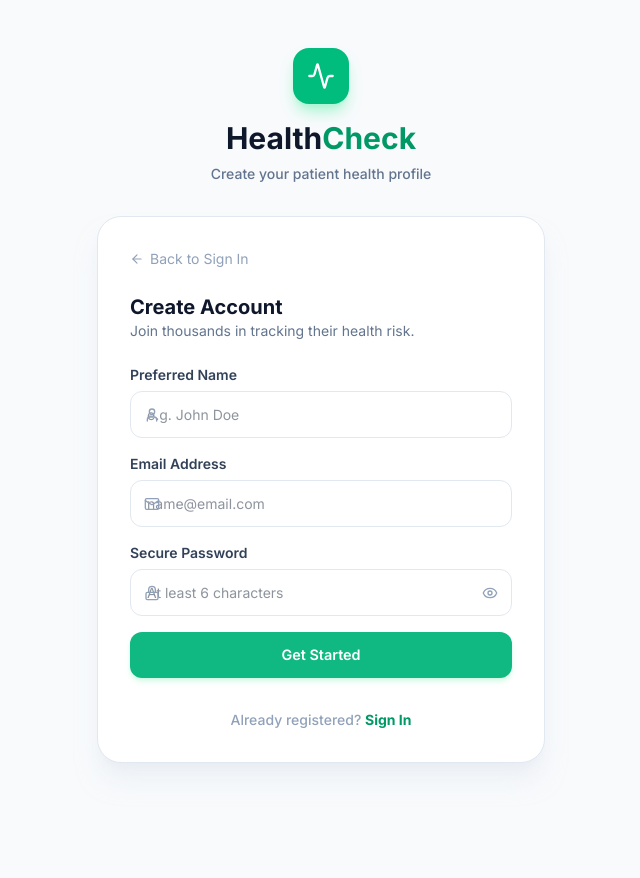
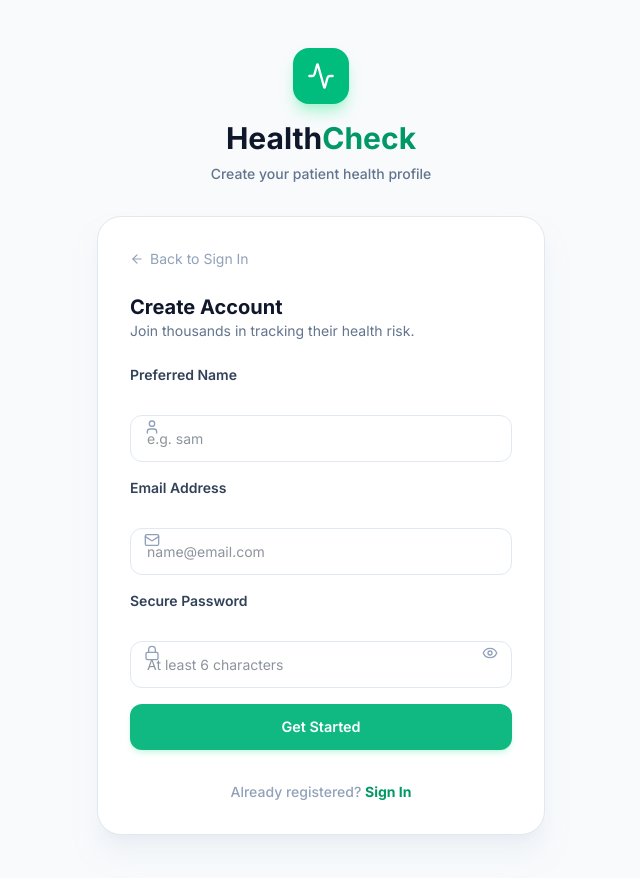
Before and after one commit to owsam22/diabetes-risk-engine, a React (Vite) app in the folder frontend/: page /register in a window 1280 px wide. Shown: the top 878 px of the page, without its empty margins (319-959 px from the left). Before the commit the page ends 811 px from the top, so only its background shows below. Built offline with nearby package versions, Linux system fonts and the light colour scheme; no server answers.

Commit message:
registration ui updated

```diff
--- a/frontend/src/pages/RegisterPage.jsx
+++ b/frontend/src/pages/RegisterPage.jsx
@@ -66,8 +66,9 @@ export default function RegisterPage() {
                             <label className="block text-sm font-semibold text-slate-700 mb-1.5">Preferred Name</label>
                             <div className="relative">
                                 <User size={16} className="absolute left-3.5 top-1/2 -translate-y-1/2 text-slate-400" />
+                                <br />
                                 <input type="text" value={name} onChange={(e) => setName(e.target.value)}
-                                    className="input-field pl-10" placeholder="e.g. John Doe" />
+                                    className="input-field pl-10" placeholder="e.g. sam" />
                             </div>
                         </div>
 
@@ -75,6 +76,7 @@ export default function RegisterPage() {
                             <label className="block text-sm font-semibold text-slate-700 mb-1.5">Email Address</label>
                             <div className="relative">
                                 <Mail size={16} className="absolute left-3.5 top-1/2 -translate-y-1/2 text-slate-400" />
+                                <br />
                                 <input type="email" value={email} onChange={(e) => setEmail(e.target.value)}
                                     className="input-field pl-10" placeholder="name@email.com" required />
                             </div>
@@ -84,6 +86,7 @@ export default function RegisterPage() {
                             <label className="block text-sm font-semibold text-slate-700 mb-1.5">Secure Password</label>
                             <div className="relative">
                                 <Lock size={16} className="absolute left-3.5 top-1/2 -translate-y-1/2 text-slate-400" />
+                                <br />
                                 <input type={showPassword ? 'text' : 'password'} value={password}
                                     onChange={(e) => setPassword(e.target.value)}
                                     className="input-field pl-10 pr-10" placeholder="At least 6 characters" required />
```
